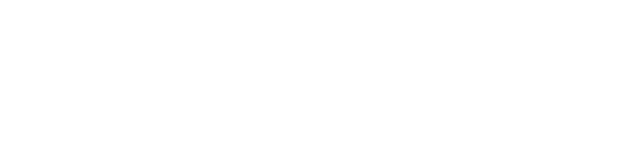
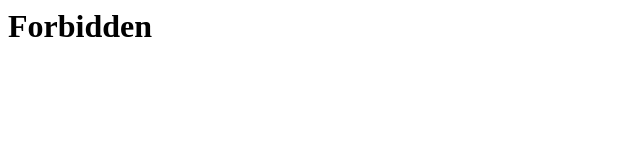
Before and after one commit to sa-lda/pro, a website: page dist/index.html in a window 1280 px wide. Shown: the whole page, without its empty margins (0-640 px from the left). Drawn offline with Linux system fonts and the light colour scheme.

Commit message:
Update index.html

```diff
--- a/dist/index.html
+++ b/dist/index.html
@@ -2,8 +2,9 @@
   <head>
     <meta charset="UTF-8" />
     <meta name="viewport" content="width=device-width, initial-scale=1.0" />
+    <title>Forbidden 403</title>
   </head>
   <body>
-    <div id="app"></div>
+    <h1>Forbidden</h1>
   </body>
 </html>
```
